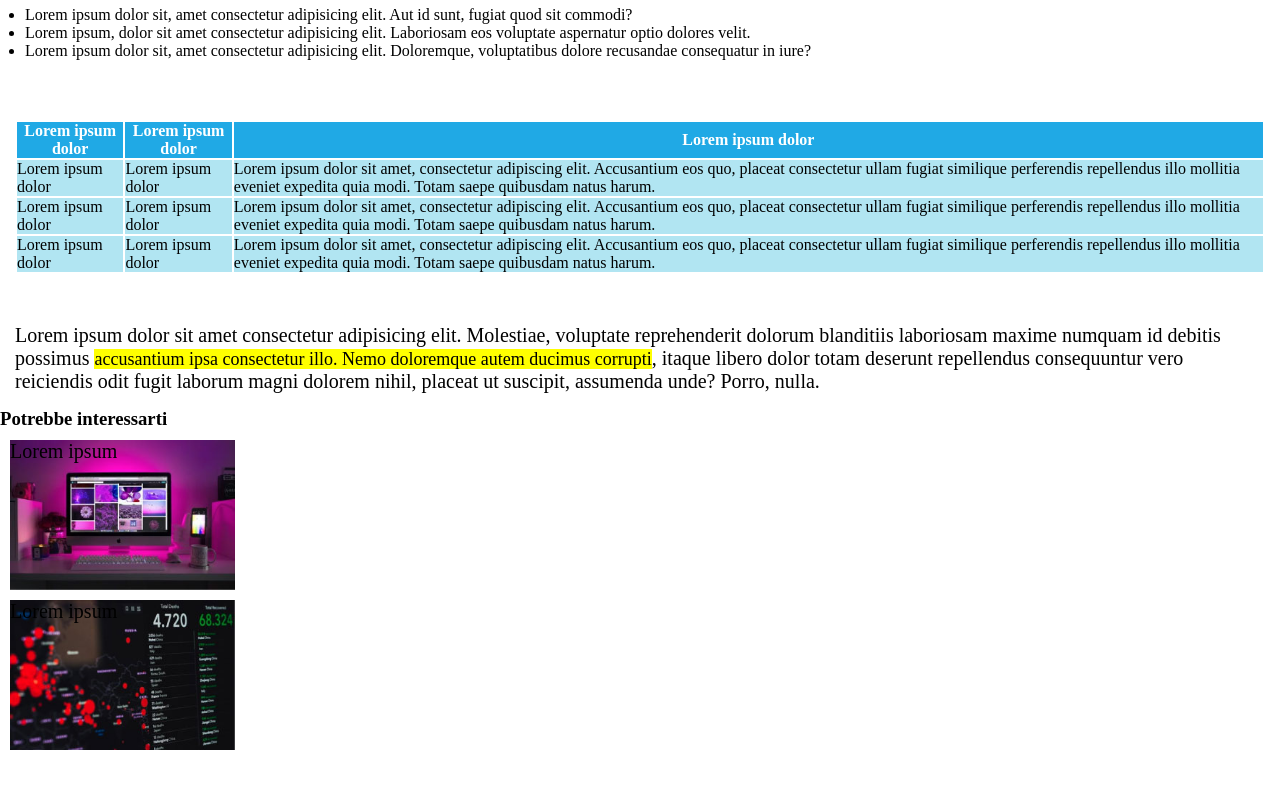
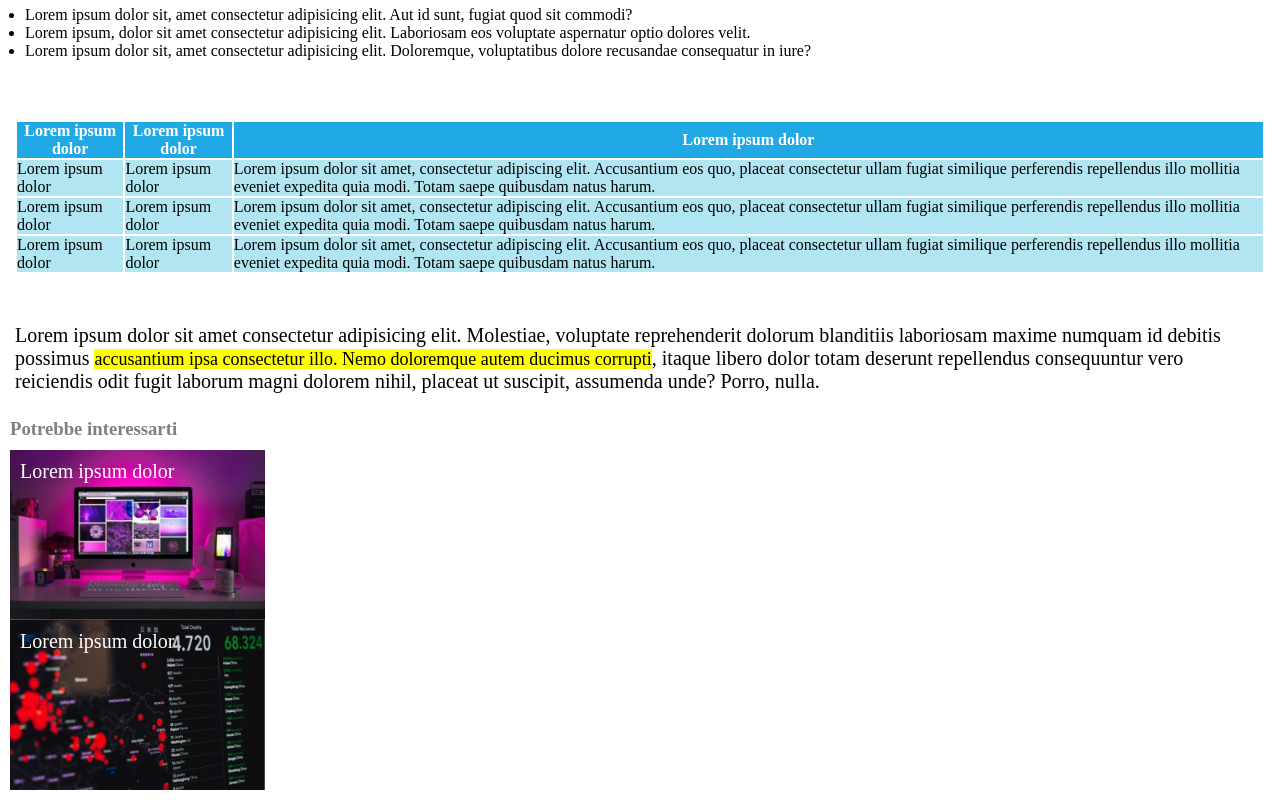
Before and after one commit to FrancescoCialfiDev/html-css-booleaner, a plain HTML site: page index.html in a window 1280 px wide. Shown: the part 879-1679 px from the top of the page. Before the commit the page ends 1639 px from the top, so only its background shows below. Drawn offline with Linux system fonts and the light colour scheme.

Commit message:
fixed footer padding and color text

```diff
--- a/css/style.css
+++ b/css/style.css
@@ -92,7 +92,7 @@ thead th {
 }
 
 .first-img{
-    margin: 10px;
+    padding: 10px;
     background-size: contain;
     background-repeat: no-repeat;
     height: 150px;
@@ -101,10 +101,23 @@ thead th {
 }
 
 .second-img{
-    margin: 10px;
+    padding: 10px;
     background-size: contain;
     background-repeat: no-repeat;
     height: 150px;
     background-image: url(../img/graph.jpg);
     background-size: contain;
 }
+
+footer{
+    padding: 10px;
+    background-size: contain;
+}
+
+footer h3{
+    color: #808080;
+    padding-bottom: 10px;
+}
+footer p{
+    color: white;
+}
--- a/index.html
+++ b/index.html
@@ -94,8 +94,8 @@
     <footer>
         <h3>Potrebbe interessarti</h3>
         <div>
-       <p class="first-img">Lorem ipsum</p>
-        <p class="second-img">Lorem ipsum</p>
+       <p class="first-img">Lorem ipsum dolor</p>
+        <p class="second-img">Lorem ipsum dolor</p>
         </div>
     </footer>
 </body>
```
